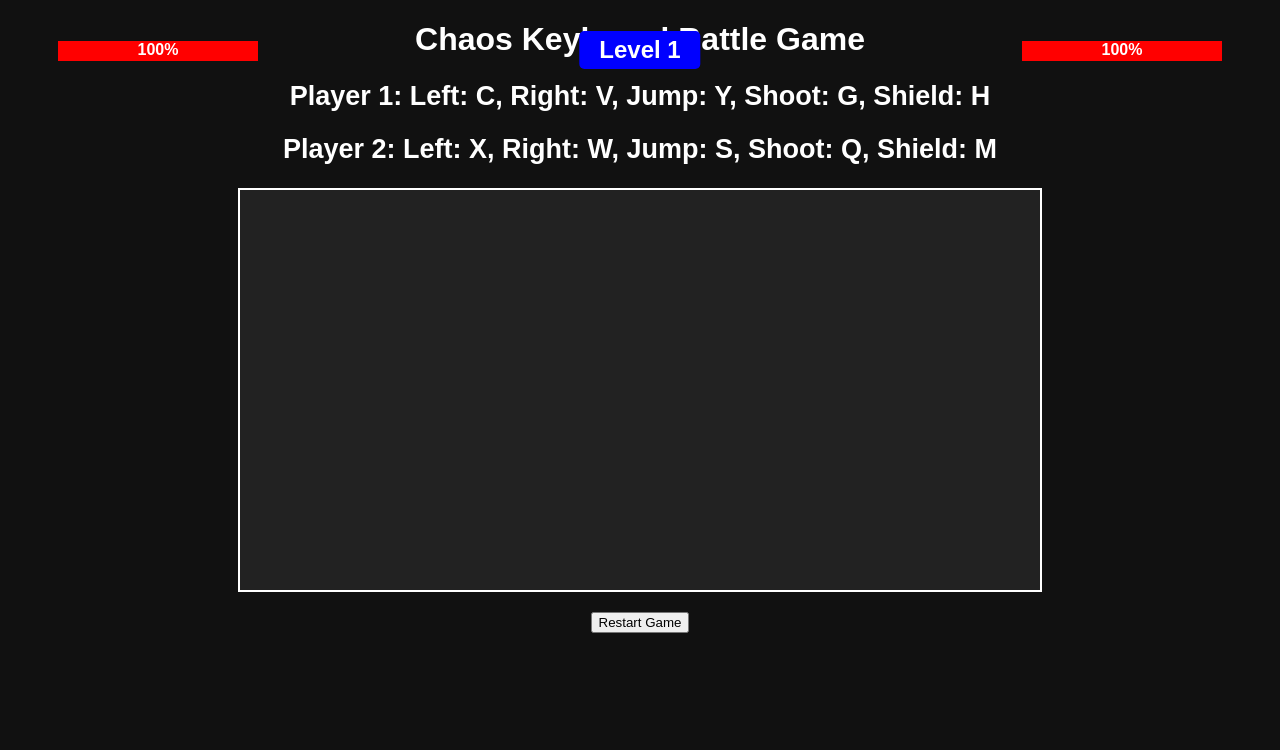
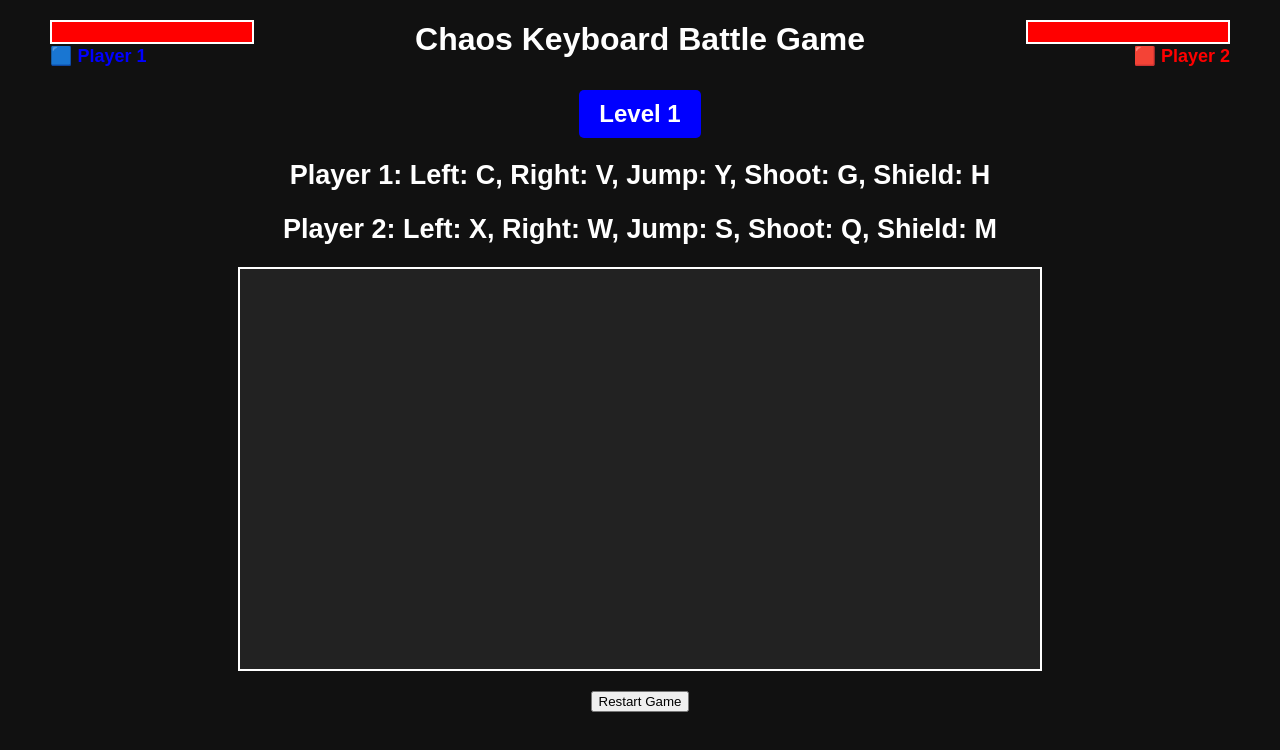
Before and after one commit to codewithkaran2/Game-level-2-shield-, a plain HTML site: page Index.html in a window 1280 px wide. Drawn offline with Linux system fonts and the light colour scheme.

Commit message:
Update Index.html

```diff
--- a/Index.html
+++ b/Index.html
@@ -10,7 +10,8 @@
             background-color: #111;
             color: white;
             font-family: Arial, sans-serif;
-            position: relative;
+            margin: 0;
+            overflow: hidden;
         }
         canvas {
             background: #222;
@@ -22,11 +23,12 @@
             margin-bottom: 10px;
             font-size: 18px;
         }
-        .health-container {
+        .health-bar-container {
             position: absolute;
             width: 200px;
             height: 20px;
             background-color: gray;
+            border: 2px solid white;
         }
         .health-bar {
             height: 100%;
@@ -35,46 +37,51 @@
         }
         .p1-health-container { left: 50px; top: 20px; }
         .p2-health-container { right: 50px; top: 20px; }
-        .health-text {
+        .player-label {
             position: absolute;
-            width: 200px;
-            top: 0;
-            text-align: center;
+            font-size: 18px;
             font-weight: bold;
-            color: white;
         }
+        .p1-label { left: 50px; top: 45px; color: blue; }
+        .p2-label { right: 50px; top: 45px; color: red; }
         .level-box {
-            position: absolute;
-            top: 10px;
-            left: 50%;
-            transform: translateX(-50%);
+            display: inline-block;
             background-color: blue;
             color: white;
-            padding: 5px 20px;
             font-size: 24px;
             font-weight: bold;
+            padding: 10px 20px;
             border-radius: 5px;
+            margin-top: 10px;
         }
     </style>
 </head>
 <body>
     <h1>Chaos Keyboard Battle Game</h1>
+
+    <div class="level-box">Level 1</div>
+
+    <div class="health-bar-container p1-health-container">
+        <div class="health-bar" id="p1HealthBar"></div>
+    </div>
+    <div class="health-bar-container p2-health-container">
+        <div class="health-bar" id="p2HealthBar"></div>
+    </div>
+
+    <!-- Player labels below health bars -->
+    <div class="player-label p1-label">🟦 Player 1</div>
+    <div class="player-label p2-label">🟥 Player 2</div>
+
     <div class="keys">
         <h2>Player 1: <span id="p1Keys"></span></h2>
         <h2>Player 2: <span id="p2Keys"></span></h2>
     </div>
-    <div class="health-container p1-health-container">
-        <div class="health-bar" id="p1HealthBar"></div>
-        <div class="health-text" id="p1HealthText">100%</div>
-    </div>
-    <div class="health-container p2-health-container">
-        <div class="health-bar" id="p2HealthBar"></div>
-        <div class="health-text" id="p2HealthText">100%</div>
-    </div>
-    <div class="level-box">Level 1</div>
+
     <canvas id="gameCanvas"></canvas>
+
     <h2 id="winner"></h2>
     <button onclick="restartGame()">Restart Game</button>
+
     <script src="game.js"></script>
 </body>
 </html>
```
